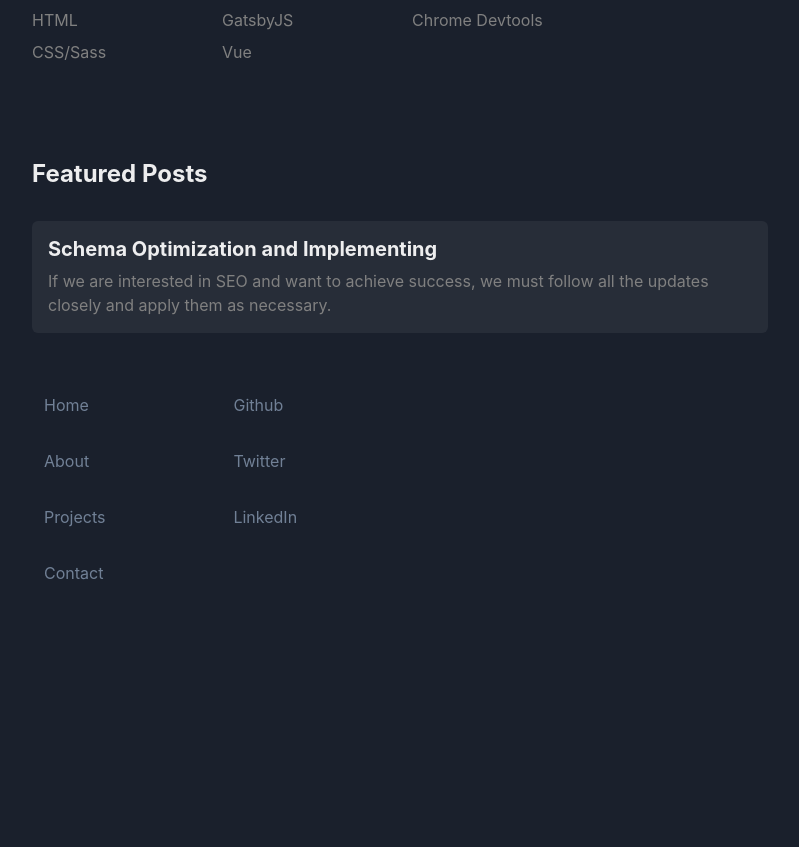
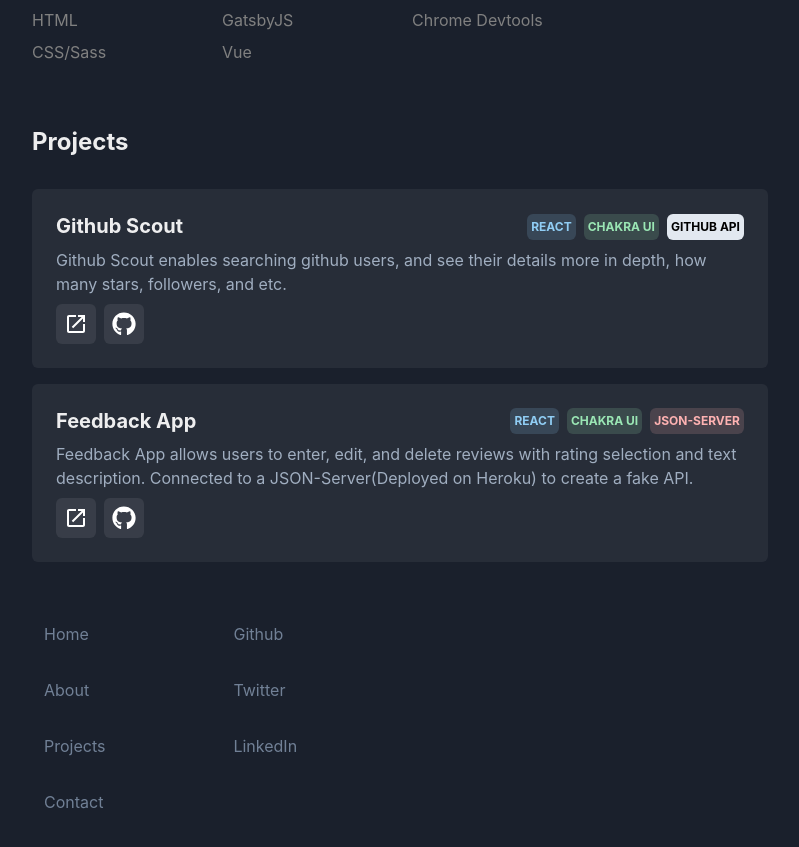
Before and after one commit to edizyurdakul/portfolio-archived, a Next.js app: page / in a window 1280 px wide. Shown: the part 1567-2414 px from the top of the page, without its empty margins (240-1039 px from the left). Before the commit the page ends 2228 px from the top, so only its background shows below. Built offline with nearby package versions, Linux system fonts and the light colour scheme.

Commit message:
Update homepage, added projects section

```diff
--- a/components/Layout/index.tsx
+++ b/components/Layout/index.tsx
@@ -1,9 +1,16 @@
 import Navbar from "../Navbar";
 import Footer from "../Footer";
-import { Box, Container } from "@chakra-ui/react";
+import { Box, Container, VisuallyHidden } from "@chakra-ui/react";
 
 export default function Layout({ children }) {
   return (
+    <>
+      {" "}
+      <a href="#content">
+        <VisuallyHidden aria-label="skip navigation">
+          Skip navigation
+        </VisuallyHidden>
+      </a>
       <Container maxW="container.md">
         <Navbar />
         <Box as="main" mt={{ base: "12", sm: "16", md: "24" }}>
@@ -11,5 +18,6 @@ export default function Layout({ children }) {
         </Box>
         <Footer />
       </Container>
+    </>
   );
 }
--- a/pages/index.tsx
+++ b/pages/index.tsx
@@ -12,7 +12,7 @@ import {
   Grid,
   GridItem,
   Link,
-  LinkBox,
+  Flex,
   LinkOverlay,
   IconButton,
   Tooltip,
@@ -23,13 +23,19 @@ import {
   List,
   ListItem,
   Badge,
+  chakra,
   useColorModeValue,
 } from "@chakra-ui/react";
 
 export default function HomePage({ posts }) {
   const OpenIconLight = () => {
     return (
-      <svg xmlns="http://www.w3.org/2000/svg" height="24" width="24" fill="#FFF">
+      <svg
+        xmlns="http://www.w3.org/2000/svg"
+        height="24"
+        width="24"
+        fill="#FFF"
+      >
         <path d="M0 0h24v24H0z" fill="none" />
         <path d="M19 19H5V5h7V3H5c-1.11 0-2 .9-2 2v14c0 1.1.89 2 2 2h14c1.1 0 2-.9 2-2v-7h-2v7zM14 3v2h3.59l-9.83 9.83 1.41 1.41L19 6.41V10h2V3h-7z" />
       </svg>
@@ -47,7 +53,12 @@ export default function HomePage({ posts }) {
 
   const GithubIcon = () => {
     return (
-      <svg xmlns="http://www.w3.org/2000/svg" height="24" width="24" viewBox="0 0 496 512">
+      <svg
+        xmlns="http://www.w3.org/2000/svg"
+        height="24"
+        width="24"
+        viewBox="0 0 496 512"
+      >
         <path
           fill={useColorModeValue("gray.600", "white")}
           d="M165.9 397.4c0 2-2.3 3.6-5.2 3.6-3.3.3-5.6-1.3-5.6-3.6 0-2 2.3-3.6 5.2-3.6 3-.3 5.6 1.3 5.6 3.6zm-31.1-4.5c-.7 2 1.3 4.3 4.3 4.9 2.6 1 5.6 0 6.2-2s-1.3-4.3-4.3-5.2c-2.6-.7-5.5.3-6.2 2.3zm44.2-1.7c-2.9.7-4.9 2.6-4.6 4.9.3 2 2.9 3.3 5.9 2.6 2.9-.7 4.9-2.6 4.6-4.6-.3-1.9-3-3.2-5.9-2.9zM244.8 8C106.1 8 0 113.3 0 252c0 110.9 69.8 205.8 169.5 239.2 12.8 2.3 17.3-5.6 17.3-12.1 0-6.2-.3-40.4-.3-61.4 0 0-70 15-84.7-29.8 0 0-11.4-29.1-27.8-36.6 0 0-22.9-15.7 1.6-15.4 0 0 24.9 2 38.6 25.8 21.9 38.6 58.6 27.5 72.9 20.9 2.3-16 8.8-27.1 16-33.7-55.9-6.2-112.3-14.3-112.3-110.5 0-27.5 7.6-41.3 23.6-58.9-2.6-6.5-11.1-33.3 2.6-67.9 20.9-6.5 69 27 69 27 20-5.6 41.5-8.5 62.8-8.5s42.8 2.9 62.8 8.5c0 0 48.1-33.6 69-27 13.7 34.7 5.2 61.4 2.6 67.9 16 17.7 25.8 31.5 25.8 58.9 0 96.5-58.9 104.2-114.8 110.5 9.2 7.9 17 22.9 17 46.4 0 33.7-.3 75.4-.3 83.6 0 6.5 4.6 14.4 17.3 12.1C428.2 457.8 496 362.9 496 252 496 113.3 383.5 8 244.8 8zM97.2 352.9c-1.3 1-1 3.3.7 5.2 1.6 1.6 3.9 2.3 5.2 1 1.3-1 1-3.3-.7-5.2-1.6-1.6-3.9-2.3-5.2-1zm-10.8-8.1c-.7 1.3.3 2.9 2.3 3.9 1.6 1 3.6.7 4.3-.7.7-1.3-.3-2.9-2.3-3.9-2-.6-3.6-.3-4.3.7zm32.4 35.6c-1.6 1.3-1 4.3 1.3 6.2 2.3 2.3 5.2 2.6 6.5 1 1.3-1.3.7-4.3-1.3-6.2-2.2-2.3-5.2-2.6-6.5-1zm-11.4-14.7c-1.6 1-1.6 3.6 0 5.9 1.6 2.3 4.3 3.3 5.6 2.3 1.6-1.3 1.6-3.9 0-6.2-1.4-2.3-4-3.3-5.6-2z"
@@ -60,16 +71,35 @@ export default function HomePage({ posts }) {
     <>
       <Head>
         <title>Ediz Yurdakul &nbsp;–&nbsp; Frontend Web Developer</title>
-        <meta name="description" content="My personal portfolio website, built with NextJS, Chakra-UI, Typescript, MDX" />
+        <meta
+          name="description"
+          content="My personal portfolio website, built with NextJS, Chakra-UI, Typescript, MDX"
+        />
       </Head>
 
-      <Box as="section" display="flex" flexDirection={{ base: "column-reverse", sm: "row", md: "row" }}>
-        <Box display="flex" flexDirection="column" justifyContent="center" pr={{ base: "1", sm: "6", md: "6" }}>
+      <Box
+        id="content"
+        as="section"
+        display="flex"
+        flexDirection={{ base: "column-reverse", sm: "row", md: "row" }}
+      >
+        <Box
+          display="flex"
+          flexDirection="column"
+          justifyContent="center"
+          pr={{ base: "1", sm: "6", md: "6" }}
+        >
           <Heading mb={5} as="h1">
             Ediz Yurdakul
           </Heading>
-          <Box fontWeight="normal" as="span" fontSize="md" color={useColorModeValue("gray.600", "gray.400")}>
-            I’m a front-end developer specializing in building (and occasionally designing) outstanding digital products.
+          <Box
+            fontWeight="normal"
+            as="span"
+            fontSize="md"
+            color={useColorModeValue("gray.600", "gray.400")}
+          >
+            I’m a front-end developer specializing in building (and occasionally
+            designing) outstanding digital products.
           </Box>
 
           <NextLink href="/resume.pdf">
@@ -91,21 +121,28 @@ export default function HomePage({ posts }) {
           About Me
         </Heading>
         <Text color={useColorModeValue("gray.600", "gray.400")} as="p">
-          Hello! My name is Ediz and I enjoy building things for the web. Currently improving and learning NextJS, Chakra-UI,
-          Typescript, Prisma, GraphQL, and Apollo 3.
+          Hello! My name is Ediz and I enjoy building things for the web.
+          Currently improving and learning NextJS, Chakra-UI, Typescript,
+          Prisma, GraphQL, and Apollo 3.
         </Text>
       </Box>
       <Box as="section" mt={{ base: "12", sm: "16", md: "16" }}>
         <Heading as="h2" fontSize="2xl" mb={8}>
-          Featured Projects
+          Featured Work
         </Heading>
         <HStack
           alignItems="flex-start"
           p={4}
           bg={useColorModeValue("gray.100", "whiteAlpha.100")}
           rounded="md"
-          css={{ transition: "all ease-in-out 0.15s" }}
-          _hover={{ transform: `${" translateY(-2px)"} ${"scale(1.005)"}`, shadow: "lg" }}
+          position="relative"
+          css={{
+            transition: "all ease-in-out 0.15s",
+          }}
+          _hover={{
+            transform: `${" translateY(-2px)"} ${"scale(1.005)"}`,
+            shadow: "lg",
+          }}
         >
           <VStack align="stretch">
             <Box p={2}>
@@ -127,7 +164,8 @@ export default function HomePage({ posts }) {
                 </Badge>
               </HStack>
               <Text color={useColorModeValue("gray.600", "gray.400")} mt={4}>
-                Hamshack Radio is an online radio station and independent cultural platform based in Cape Town, South Africa.
+                Hamshack Radio is an online radio station and independent
+                cultural platform based in Cape Town, South Africa.
               </Text>
               <HStack mt={6}>
                 <Tooltip label="Open live website">
@@ -135,7 +173,10 @@ export default function HomePage({ posts }) {
                     <IconButton
                       aria-label="Open live website"
                       colorScheme={"gray"}
-                      icon={useColorModeValue(<OpenIconDark />, <OpenIconLight />)}
+                      icon={useColorModeValue(
+                        <OpenIconDark />,
+                        <OpenIconLight />
+                      )}
                     ></IconButton>
                   </Link>
                 </Tooltip>
@@ -143,7 +184,10 @@ export default function HomePage({ posts }) {
                   <IconButton
                     css={{ cursor: "not-allowed" }}
                     aria-label="Open github repo"
-                    colorScheme={"gray"}
+                    bg={useColorModeValue("gray.200", "whiteAlpha.200")}
+                    _hover={{
+                      bg: `${useColorModeValue("gray.300", "gray.100")}`,
+                    }}
                     icon={useColorModeValue(<GithubIcon />, <GithubIcon />)}
                   ></IconButton>
                 </Tooltip>
@@ -180,7 +224,8 @@ export default function HomePage({ posts }) {
                 </Badge>
               </HStack>
               <Text color={useColorModeValue("gray.600", "gray.400")} mt={4}>
-                Consermul S.A, is a consulting, maintenance and construction company based in Panama
+                Consermul S.A, is a consulting, maintenance and construction
+                company based in Panama
               </Text>
               <HStack mt={6}>
                 <Tooltip label="Open live website">
@@ -188,12 +233,18 @@ export default function HomePage({ posts }) {
                     <IconButton
                       aria-label="Open live website"
                       colorScheme={"gray"}
-                      icon={useColorModeValue(<OpenIconDark />, <OpenIconLight />)}
+                      icon={useColorModeValue(
+                        <OpenIconDark />,
+                        <OpenIconLight />
+                      )}
                     ></IconButton>
                   </Link>
                 </Tooltip>
                 <Tooltip label="Open github repository">
-                  <Link target="_blank" href="https://github.com/edizyurdakul/ConsermulSA">
+                  <Link
+                    target="_blank"
+                    href="https://github.com/edizyurdakul/ConsermulSA"
+                  >
                     <IconButton
                       aria-label="Open github repo"
                       colorScheme={"gray"}
@@ -226,7 +277,14 @@ export default function HomePage({ posts }) {
         <Heading as="h2" fontSize="2xl" mb={8}>
           Skills
         </Heading>
-        <Grid templateColumns={{ base: "repeat(1,1fr)", sm: "repeat(2,1fr)", md: "repeat(4, 1fr)" }} gap={{ base: "6" }}>
+        <Grid
+          templateColumns={{
+            base: "repeat(1,1fr)",
+            sm: "repeat(2,1fr)",
+            md: "repeat(4, 1fr)",
+          }}
+          gap={{ base: "6" }}
+        >
           <VStack alignItems="flex-start">
             <Heading as="h3" fontSize="xl">
               Languages
@@ -296,7 +354,154 @@ export default function HomePage({ posts }) {
           </VStack>
         </Grid>
       </Box>
-      <Box as="section" mt={{ base: "12", sm: "16", md: "24" }}>
+      <Box as="section" mt={{ base: "12", sm: "16", md: "16" }}>
+        <Heading as="h2" fontSize="2xl" mb={8}>
+          Projects
+        </Heading>
+        <HStack
+          alignItems="flex-start"
+          p={4}
+          mt={4}
+          bg={useColorModeValue("gray.100", "whiteAlpha.100")}
+          rounded="md"
+          css={{ transition: "all ease-in-out 0.15s" }}
+          _hover={{
+            transform: `${" translateY(-2px)"} ${"scale(1.005)"}`,
+            shadow: "lg",
+          }}
+        >
+          <VStack align="stretch" w={"100%"}>
+            <Box p={2}>
+              <HStack
+                justifyContent={"space-between"}
+                css={{ marginLeft: "0" }}
+              >
+                <Heading as="h3" fontSize="xl">
+                  Github Scout
+                </Heading>
+                <Box>
+                  <Badge p={1} mr={2} rounded="md" colorScheme="blue">
+                    React
+                  </Badge>
+                  <Badge p={1} mr={2} rounded="md" colorScheme="green">
+                    Chakra UI
+                  </Badge>
+                  <Badge
+                    p={1}
+                    rounded="md"
+                    colorScheme="gray"
+                    color={"black"}
+                    bg={useColorModeValue("gray.300", "gray.200")}
+                  >
+                    GitHub Api
+                  </Badge>
+                </Box>
+              </HStack>
+              <Text color={useColorModeValue("gray.600", "gray.400")} mt={2}>
+                Github Scout enables searching github users, and see their
+                details more in depth, how many stars, followers, and etc.
+              </Text>
+              <HStack mt={2}>
+                <Tooltip label="Open live website">
+                  <Link target="_blank" href="https://github-scout.vercel.app/">
+                    <IconButton
+                      aria-label="Open live website"
+                      colorScheme={"gray"}
+                      icon={useColorModeValue(
+                        <OpenIconDark />,
+                        <OpenIconLight />
+                      )}
+                    ></IconButton>
+                  </Link>
+                </Tooltip>
+                <Tooltip label="Open github repository">
+                  <Link
+                    target="_blank"
+                    href="https://github.com/edizyurdakul/github-scout"
+                  >
+                    <IconButton
+                      aria-label="Open github repo"
+                      colorScheme={"gray"}
+                      icon={useColorModeValue(<GithubIcon />, <GithubIcon />)}
+                    ></IconButton>{" "}
+                  </Link>
+                </Tooltip>
+              </HStack>
+            </Box>
+          </VStack>
+        </HStack>
+        <HStack
+          alignItems="flex-start"
+          p={4}
+          mt={4}
+          bg={useColorModeValue("gray.100", "whiteAlpha.100")}
+          rounded="md"
+          css={{ transition: "all ease-in-out 0.15s" }}
+          _hover={{
+            transform: `${" translateY(-2px)"} ${"scale(1.005)"}`,
+            shadow: "lg",
+          }}
+        >
+          <VStack align="stretch" w={"100%"}>
+            <Box p={2}>
+              <HStack
+                justifyContent={"space-between"}
+                css={{ marginLeft: "0" }}
+              >
+                <Heading as="h3" fontSize="xl">
+                  Feedback App
+                </Heading>
+                <Box>
+                  <Badge p={1} mr={2} rounded="md" colorScheme="blue">
+                    React
+                  </Badge>
+                  <Badge p={1} mr={2} rounded="md" colorScheme="green">
+                    Chakra UI
+                  </Badge>
+                  <Badge p={1} rounded="md" colorScheme="red">
+                    JSON-Server
+                  </Badge>
+                </Box>
+              </HStack>
+              <Text color={useColorModeValue("gray.600", "gray.400")} mt={2}>
+                Feedback App allows users to enter, edit, and delete reviews
+                with rating selection and text description. Connected to a
+                JSON-Server(Deployed on Heroku) to create a fake API.
+              </Text>
+              <HStack mt={2}>
+                <Tooltip label="Open live website">
+                  <Link
+                    target="_blank"
+                    href="https://feedback-app-edizyurdakul.vercel.app/"
+                  >
+                    <IconButton
+                      aria-label="Open live website"
+                      colorScheme={"gray"}
+                      icon={useColorModeValue(
+                        <OpenIconDark />,
+                        <OpenIconLight />
+                      )}
+                    ></IconButton>
+                  </Link>
+                </Tooltip>
+                <Tooltip label="Open github repository">
+                  <Link
+                    target="_blank"
+                    href="https://github.com/edizyurdakul/feedback-app"
+                  >
+                    <IconButton
+                      aria-label="Open github repo"
+                      colorScheme={"gray"}
+                      icon={useColorModeValue(<GithubIcon />, <GithubIcon />)}
+                    ></IconButton>{" "}
+                  </Link>
+                </Tooltip>
+              </HStack>
+            </Box>
+          </VStack>
+        </HStack>
+      </Box>
+      {/* <Box as="section" mt={{ base: "12", sm: "16", md: "24" }}>
         <Heading as="h2" fontSize="2xl" mb={8}>
           Featured Posts
         </Heading>
@@ -316,7 +521,11 @@ export default function HomePage({ posts }) {
                     shadow: "lg",
                   }}
                 >
-                  <NextLink as={`/blog/${post.filePath.replace(/\.mdx?$/, "")}`} href={`/blog/[slug]`} passHref>
+                  <NextLink
+                    as={`/blog/${post.filePath.replace(/\.mdx?$/, "")}`}
+                    href={`/blog/[slug]`}
+                    passHref
+                  >
                     <LinkOverlay>
                       <Heading
                         _hover={{
@@ -330,7 +539,12 @@ export default function HomePage({ posts }) {
                       </Heading>
                     </LinkOverlay>
                   </NextLink>
-                  <Text color={useColorModeValue("gray", "gray")} noOfLines={2} fontSize="md" as="p">
+                  <Text
+                    color={useColorModeValue("gray", "gray")}
+                    noOfLines={2}
+                    fontSize="md"
+                    as="p"
+                  >
                     {post.data.description}
                   </Text>
                 </VStack>
@@ -338,7 +552,7 @@ export default function HomePage({ posts }) {
             </ListItem>
           ))}
         </List>
-      </Box>
+      </Box> */}
     </>
   );
 }
```
Also changed, not shown: components/Navbar/index.tsx (+37 -7 lines). Lines whose indentation alone changed are shown as unchanged.
